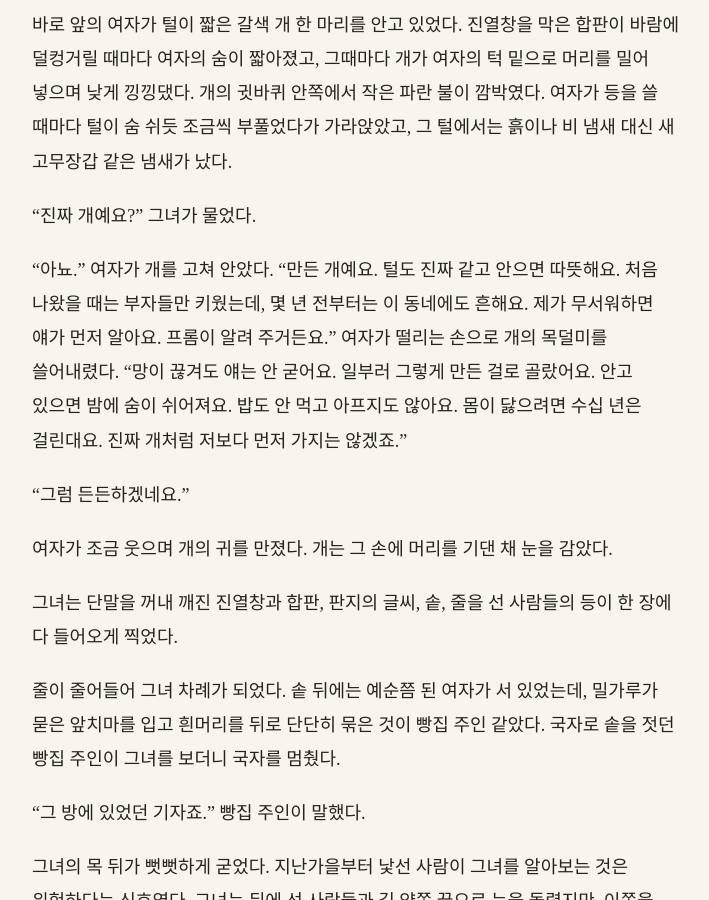
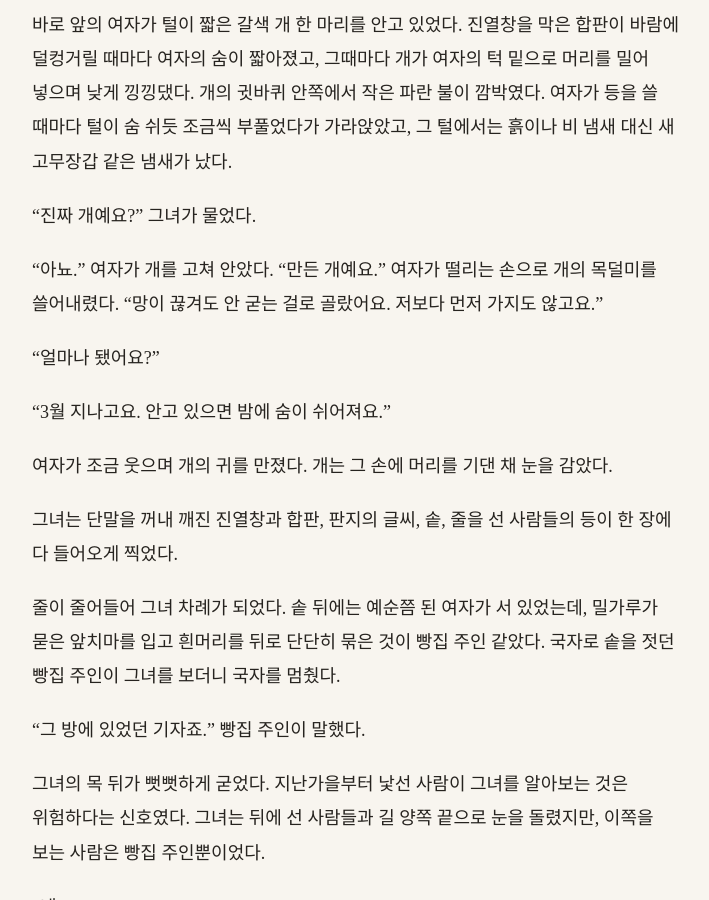
Before and after one commit to kangkkang/writer_s1_public, a Jekyll site: the page built from vol2/038.md, in a window 1280 px wide and 900 px high, scrolled down 7877 px. Shown: the whole window, without its empty margins (284-993 px from the left). Built offline with Jekyll 4.4.1, drawn with Linux system fonts in a browser that asks for light colours; our own code applies the rules of GitHub Pages for plain Markdown files; some of the changed text lies outside the part shown.

Commit message:
Update from https://github.com/kangkkang/writer_s1/commit/967fb7fbe5ac0eafc5f082e6e3789e2d4ae5ac5e

```diff
--- a/vol2/038.md
+++ b/vol2/038.md
@@ -154,9 +154,11 @@
 
 "진짜 개예요?" 그녀가 물었다.
 
-"아뇨." 여자가 개를 고쳐 안았다. "만든 개예요. 털도 진짜 같고 안으면 따뜻해요. 처음 나왔을 때는 부자들만 키웠는데, 몇 년 전부터는 이 동네에도 흔해요. 제가 무서워하면 얘가 먼저 알아요. 프롬이 알려 주거든요." 여자가 떨리는 손으로 개의 목덜미를 쓸어내렸다. "망이 끊겨도 얘는 안 굳어요. 일부러 그렇게 만든 걸로 골랐어요. 안고 있으면 밤에 숨이 쉬어져요. 밥도 안 먹고 아프지도 않아요. 몸이 닳으려면 수십 년은 걸린대요. 진짜 개처럼 저보다 먼저 가지는 않겠죠."
+"아뇨." 여자가 개를 고쳐 안았다. "만든 개예요." 여자가 떨리는 손으로 개의 목덜미를 쓸어내렸다. "망이 끊겨도 안 굳는 걸로 골랐어요. 저보다 먼저 가지도 않고요."
 
-"그럼 든든하겠네요."
+"얼마나 됐어요?"
+
+"3월 지나고요. 안고 있으면 밤에 숨이 쉬어져요."
 
 여자가 조금 웃으며 개의 귀를 만졌다. 개는 그 손에 머리를 기댄 채 눈을 감았다.
 
@@ -280,7 +282,7 @@
 
 수첩을 쥔 그녀의 손가락에 힘이 들어갔다. 그날 새벽 출입 명부에 연필로 쓴 두 줄, 가명이어도 그녀의 글씨였던 두 줄이 떠올랐다. 그때 그녀는 그 종이가 아침이면 상자에 담겨 창고로 가고, 아무도 다시 들여다보지 않으리라고 생각했다.
 
-"로랑 기자님." 헤들룬드가 그녀를 보았다. "기자님은 12월에 비자 없이 입국하셨으니까, 머무실 수 있는 90일이 3월 중순에 끝났습니다. 디지털 여권은 시카고에서 휴대전화와 함께 잃어버리셨고요. 종이 여권은 있지만, 거기 찍힌 입국 날짜로는 지금 여기 계실 수가 없습니다."
+"로랑 기자님." 헤들룬드가 그녀를 보았다. "기자님은 12월에 비자 없이 입국하셨으니까, 머무실 수 있는 90일이 3월 중순에 끝났습니다. 디지털 여권은 시카고에서 프롬과 함께 잃어버리셨고요. 종이 여권은 있지만, 거기 찍힌 입국 날짜로는 지금 여기 계실 수가 없습니다."
 
 "알아요." 그 날짜는 그녀도 진작 세어 보고 수첩에 적은 뒤 덮어 두었다. 영사관의 예약은 5월까지 차 있었다.
 
```
Also changed, not shown: vol2/037.md (+1 -1 lines), vol2/039.md (+1 -1 lines), vol2/041.md (+1 -1 lines), vol2/047.md (+1 -1 lines), vol2/064.md (+1 -1 lines).
